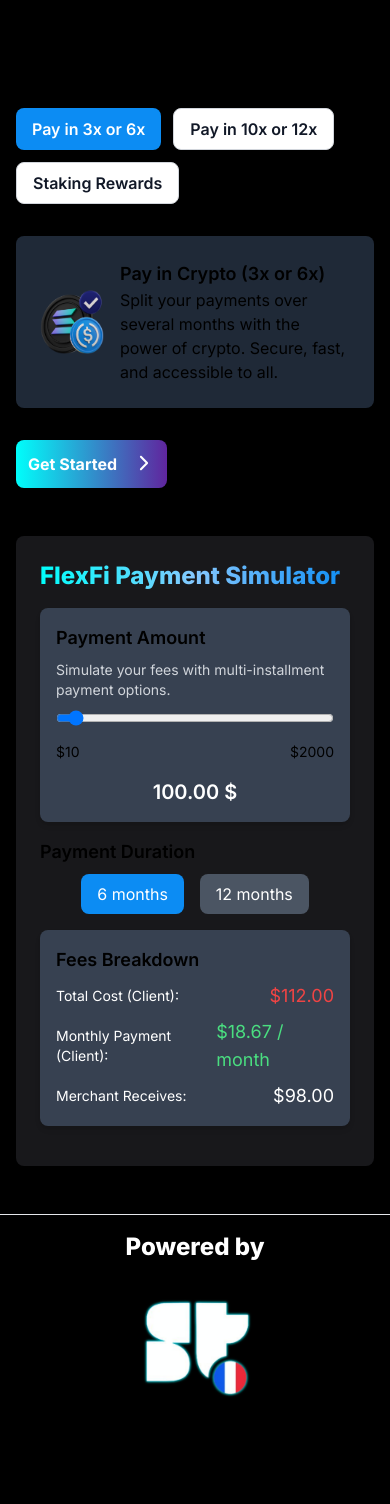
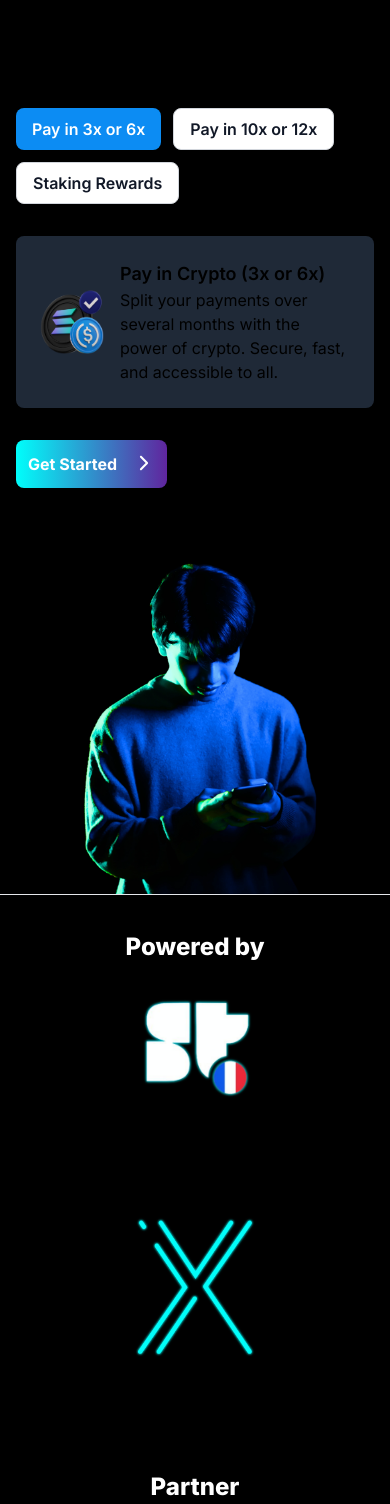
Before and after one commit to MickaelSanches/FlexFi-B-ta, a Next.js app: page / in a window 390 px wide. Shown: the part 1856-3360 px from the top of the page. Built offline with nearby package versions, Linux system fonts and the light colour scheme.

Commit message:
[PaymentOption] add image

```diff
--- a/src/components/PaymentOptions.tsx
+++ b/src/components/PaymentOptions.tsx
@@ -9,7 +9,7 @@ export const PaymentOptions = () => {
   >("3x6x");
 
   return (
-    <section className="bg-black h-3/5 flex flex-col lg:flex-row items-center justify-between px-4 md:px-12 lg:px-32 py-12">
+    <section className="relative bg-black h-3/5 flex flex-col lg:flex-row items-center justify-between px-4 md:px-12 lg:px-32 py-12 pb-0">
       <div className="text-start w-full lg:w-2/5 mb-12 lg:mb-0">
         {/* Title Section */}
         <h2 className="text-3xl sm:text-4xl font-extrabold text-white mb-4">
@@ -118,7 +118,12 @@ export const PaymentOptions = () => {
       </div>
 
       {/* FlexFi Payment Simulator */}
-      <FlexFiPaymentSimulator />
+      {/* <FlexFiPaymentSimulator /> */}
+      <img
+        className="md:w-3/6 md:relative md:right-10 md:bottom-0"
+        src="/images/Flexible-crypto-payments-options.webp"
+        alt="men"
+      />
     </section>
   );
 };
--- a/src/components/PoweredByBanner.tsx
+++ b/src/components/PoweredByBanner.tsx
@@ -9,7 +9,7 @@ export const PoweredByBanner = () => {
         <div className="flex flex-col md:flex-row justify-center gap-10 items-center md:space-x-16 space-y-10 md:space-y-0">
           {/* Powered by Section */}
           <div>
-            <h2 className="text-2xl md:text-2xl font-extrabold text-white mb-1 ">
+            <h2 className="text-2xl md:text-2xl font-extrabold text-white mb-1 mt-5 ">
               Powered by
             </h2>
             <div className="flex justify-center items-center space-x-8">
@@ -33,7 +33,7 @@ export const PoweredByBanner = () => {
 
           {/* Partners Section */}
           <div>
-            <h2 className="text-2xl md:text-2xl font-extrabold text-white mb-1 ">
+            <h2 className="text-2xl md:text-2xl font-extrabold text-white mb-1 mt-6">
               Partner
             </h2>
             <div className="flex justify-center items-center space-x-8">
```
Also changed, not shown: public/images/Flexible-crypto-payments-options.webp (added).
